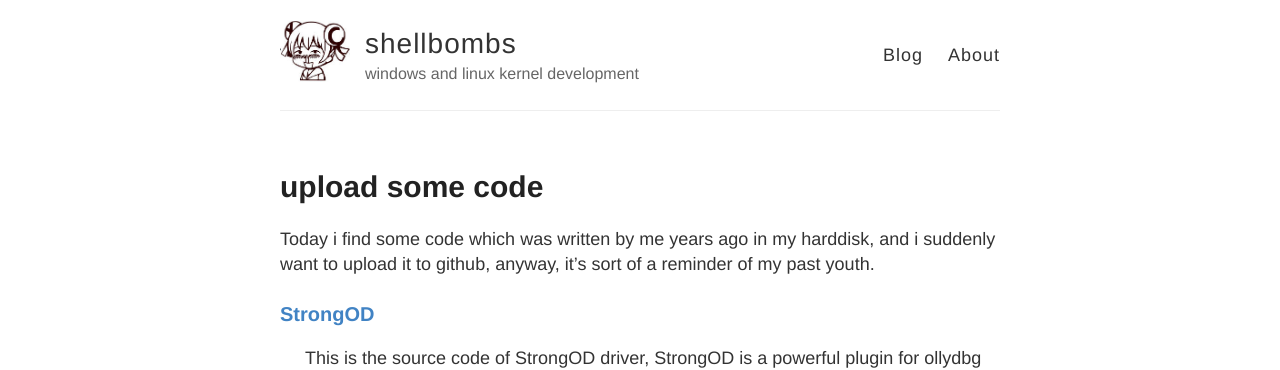
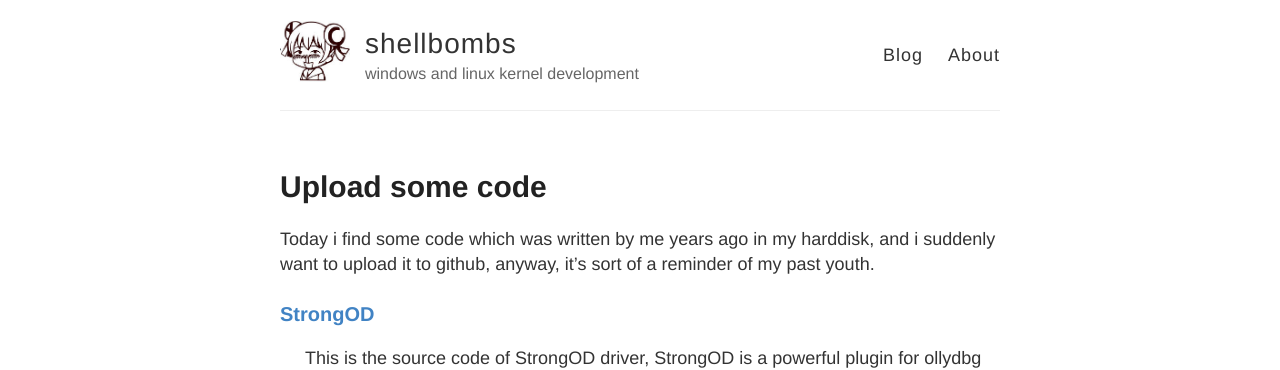
Before and after one commit to shellbombs/shellbombs.github.io, a Jekyll site: the page built from _posts/2017-8-2-upload-code.md, in a window 1280 px wide. Shown: the top 370 px of the page. Built offline with Jekyll 4.4.1, drawn with Linux system fonts in a browser that asks for light colours.

```diff
--- a/_posts/2017-8-2-upload-code.md
+++ b/_posts/2017-8-2-upload-code.md
@@ -1,6 +1,6 @@
 ---
 layout: post
-title: upload some code
+title: Upload some code
 ---
 
 Today i find some code which was written by me years ago in my harddisk, and i suddenly want to upload it to github, anyway, it's sort of a reminder of my past youth.
```
Also changed, not shown: _posts/2017-8-2-first-blog.md (+1 -1 lines).
